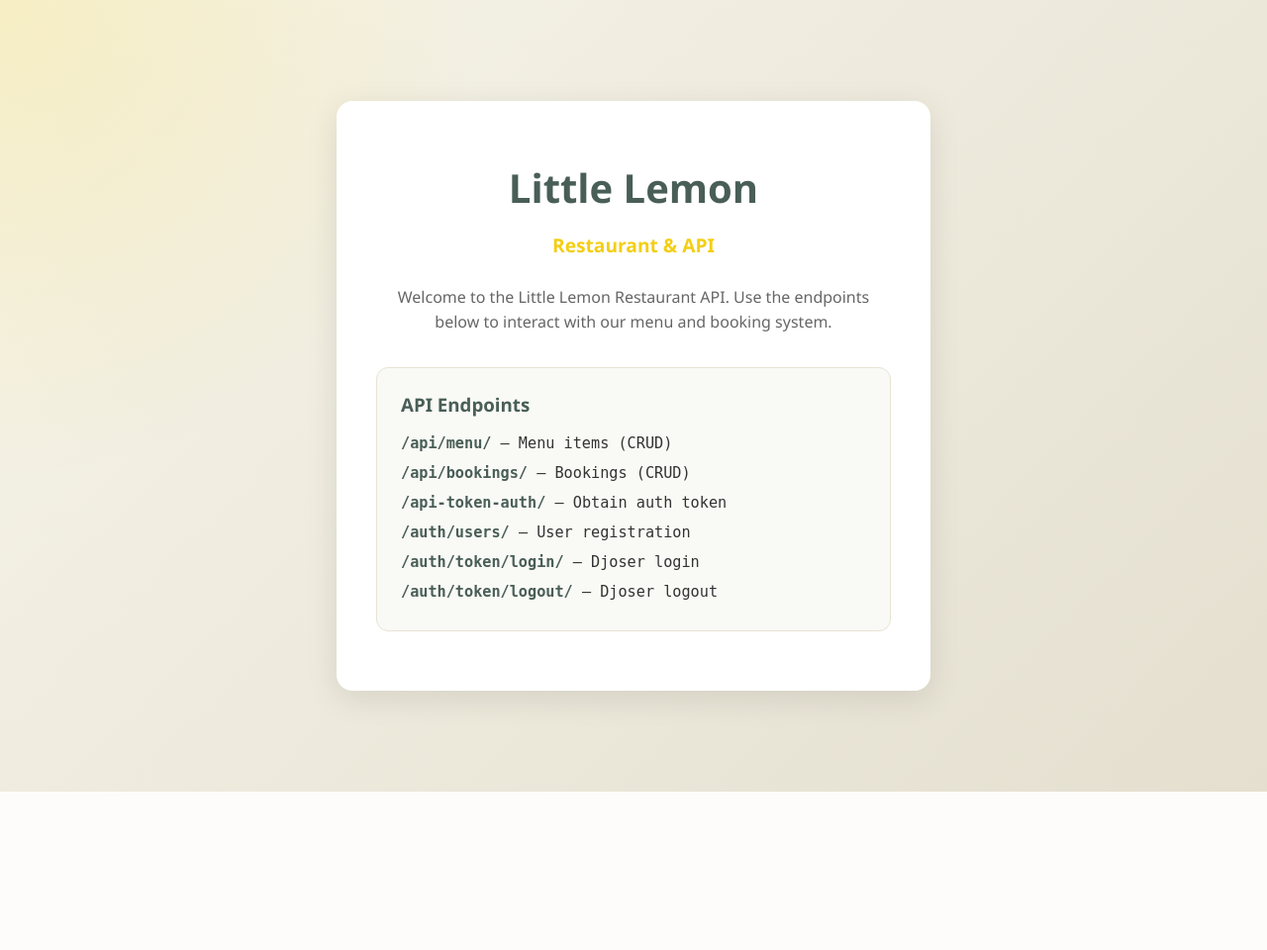
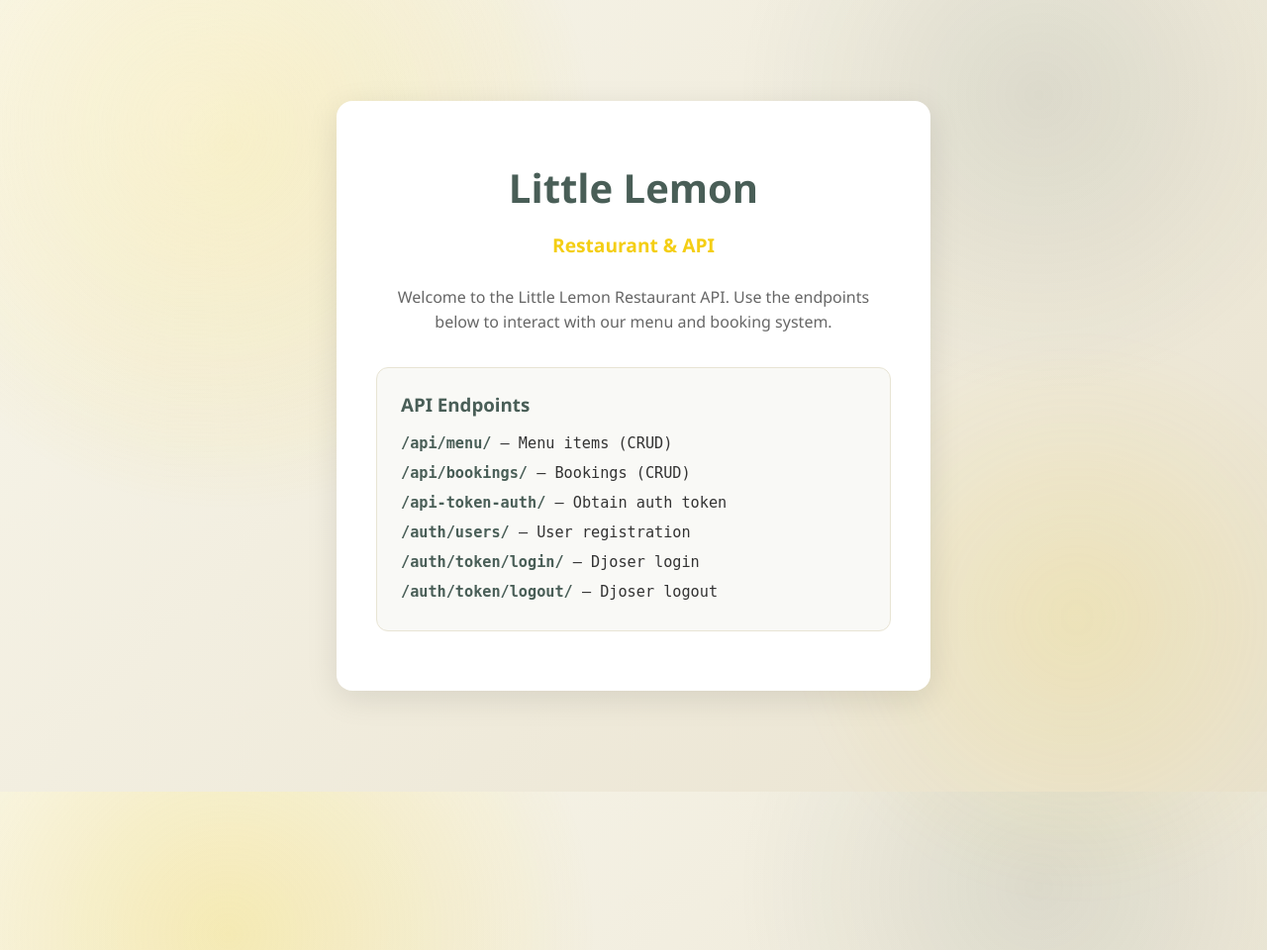
Before and after one commit to dhruvil-d/littlelemon-capstone, a Django app: page / in a window 1280 px wide; the page is wider, and only the part inside the window is pictured. Shown: that part at 99% size. Before the commit the page ends 800 px from the top of that part, so only its background shows below. Run offline with Django 4.2, Linux system fonts and the light colour scheme.

Commit message:
Refine landing page background

```diff
--- a/templates/index.html
+++ b/templates/index.html
@@ -9,12 +9,25 @@
         body {
             font-family: 'Segoe UI', Tahoma, Geneva, Verdana, sans-serif;
             background:
-                radial-gradient(circle at top left, rgba(244, 206, 20, 0.18), transparent 32%),
-                linear-gradient(135deg, #f7f5ea 0%, #e4dfcf 100%);
+                radial-gradient(circle at 18% 18%, rgba(244, 206, 20, 0.24), transparent 30%),
+                radial-gradient(circle at 82% 12%, rgba(73, 94, 87, 0.12), transparent 24%),
+                linear-gradient(135deg, #f8f6eb 0%, #e9e2cf 100%);
             min-height: 100vh;
             display: flex;
             align-items: center;
             justify-content: center;
+            position: relative;
+            overflow: hidden;
+        }
+        body::before {
+            content: '';
+            position: absolute;
+            inset: -20%;
+            background:
+                radial-gradient(circle at 25% 25%, rgba(255, 255, 255, 0.34), transparent 22%),
+                radial-gradient(circle at 75% 70%, rgba(244, 206, 20, 0.14), transparent 18%);
+            filter: blur(18px);
+            pointer-events: none;
         }
         .container {
             text-align: center;
@@ -23,6 +36,8 @@
             border-radius: 16px;
             box-shadow: 0 8px 32px rgba(0,0,0,0.1);
             max-width: 600px;
+            position: relative;
+            z-index: 1;
         }
         h1 {
             font-size: 2.5rem;
```
